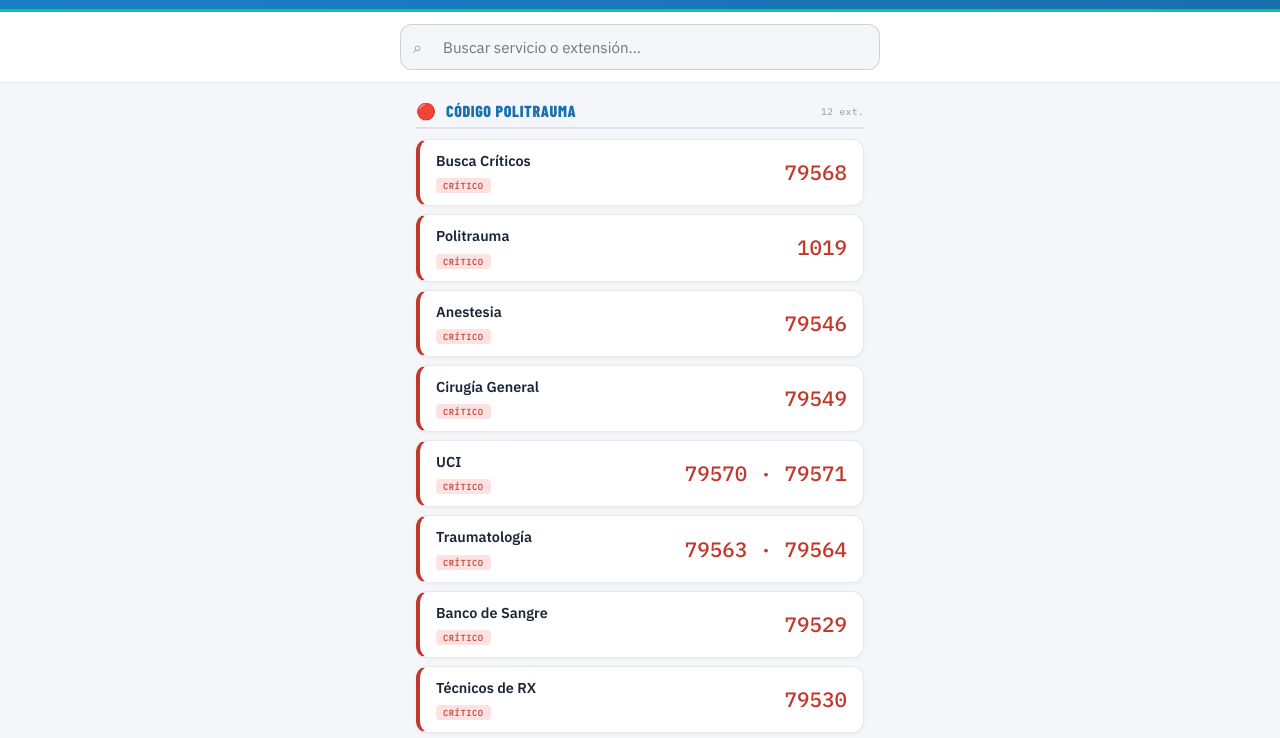
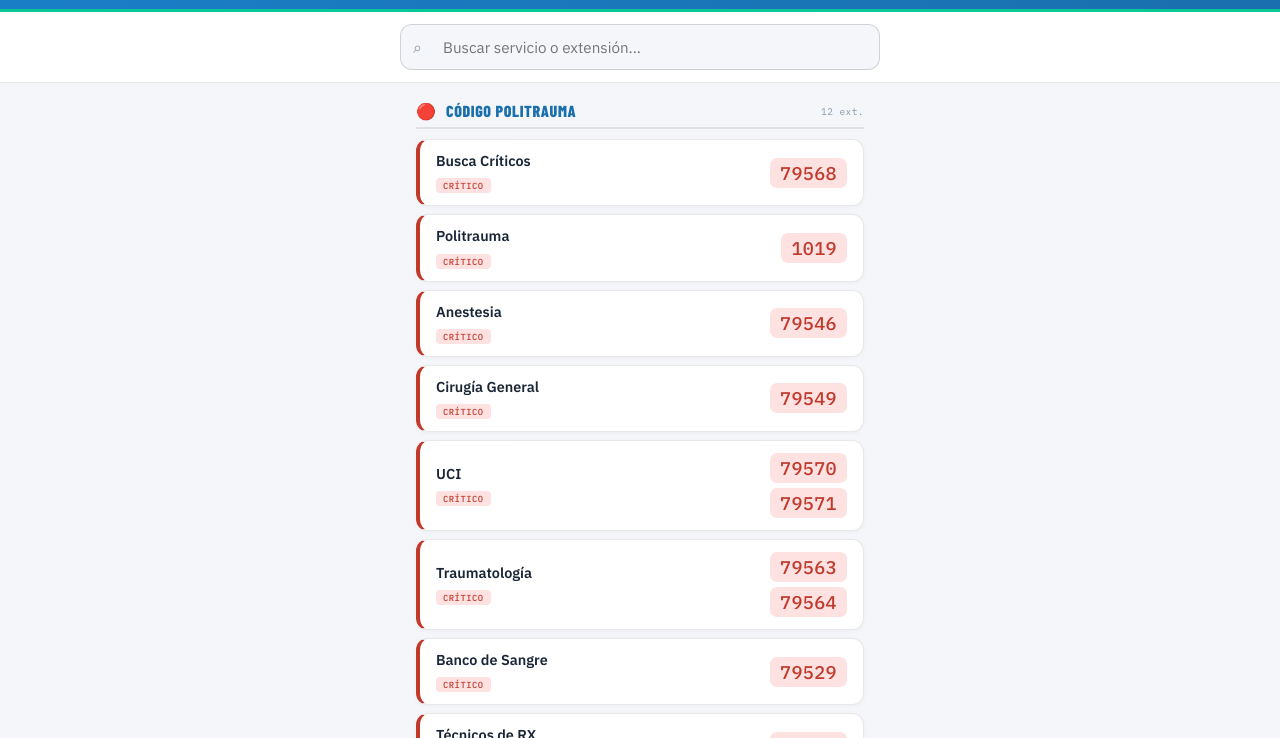
Before and after one commit to hipolitogarciam/URGlabV2, a plain HTML site: page hospital/recursos/agenda/index.html in a window 1280 px wide. Shown: the part 59-797 px from the top of the page. Drawn offline with Linux system fonts and the light colour scheme.

Commit message:
update: ajustes en agenda de recursos

```diff
--- a/hospital/recursos/agenda/index.html
+++ b/hospital/recursos/agenda/index.html
@@ -266,16 +266,34 @@
         .tag-guard { background: var(--teal-light); color: var(--teal-dark); }
         .tag-log   { background: var(--blue-light); color: var(--blue-dark); }
 
-        .contact-number {
+        .number-chips {
+            display: flex;
+            flex-direction: column;
+            align-items: flex-end;
+            gap: 5px;
+        }
+
+        .number-chip {
             font-family: var(--mono);
-            font-size: 1.3rem;
+            font-size: 1.15rem;
             font-weight: 500;
             color: var(--blue-dark);
+            background: var(--blue-light);
+            padding: 3px 10px;
+            border-radius: 7px;
             white-space: nowrap;
-            text-align: right;
+            letter-spacing: 0.02em;
         }
 
-        .t-crit .contact-number { color: var(--red); }
+        .t-crit .number-chip  { color: var(--red);       background: var(--red-light);  }
+        .t-guard .number-chip { color: var(--teal-dark);  background: var(--teal-light); }
+
+        mark {
+            background: rgba(9, 199, 151, 0.28);
+            color: inherit;
+            border-radius: 2px;
+            padding: 0 1px;
+        }
 
         /* ─── NO RESULTS ─────────────────────────────────────────────── */
         .no-results {
@@ -375,7 +393,7 @@
                 { s: "Maxilofacial",                     n: "79553",         t: "guard" },
                 { s: "Medicina Interna – Residente",     n: "79698 · 79619", t: "guard" },
                 { s: "Medicina Interna – Adjunto",       n: "79622",         t: "guard" },
-                { s: "Nefrología",                       n: "79556 · 79557", t: "guard" },
+                { s: "Nefrología",                       n: "79556",         t: "guard" },
                 { s: "Neurología",                       n: "79557",         t: "guard" },
                 { s: "Neurología no ICTUS",              n: "79765",         t: "guard" },
                 { s: "Oftalmología",                     n: "79558",         t: "guard" },
@@ -499,6 +517,25 @@
     // Normaliza: quita tildes/diacríticos y pasa a minúsculas
     const norm = s => String(s).normalize('NFD').replace(/[̀-ͯ]/g, '').toLowerCase();
 
+    // Resalta tokens en texto (escapa HTML primero, luego aplica <mark>)
+    function hl(text, tokens) {
+        let out = escHTML(String(text));
+        if (!tokens.length) return out;
+        tokens.forEach(t => {
+            const re = new RegExp(t.replace(/[.*+?^${}()|[\]\\]/g, '\\$&'), 'gi');
+            out = out.replace(re, '<mark>$&</mark>');
+        });
+        return out;
+    }
+
+    // Convierte el campo n (string con "·") en chips HTML
+    function chipsHTML(n, tokens) {
+        const parts = String(n).split('·').map(x => x.trim()).filter(Boolean);
+        return '<div class="number-chips">' +
+            parts.map(p => `<span class="number-chip">${hl(p, tokens)}</span>`).join('') +
+            '</div>';
+    }
+
     function render(query = "") {
         directoryDiv.innerHTML = "";
         const tokens = norm(query).split(/\s+/).filter(Boolean);
@@ -508,8 +545,6 @@
         directoryData.forEach(cat => {
             const catNorm = norm(cat.category);
             const filtered = cat.contacts.filter(c => {
-                // Cada palabra de la búsqueda puede estar en nombre, número o categoría,
-                // en cualquier orden y sin importar tildes.
                 const hay = norm(c.s) + ' ' + norm(c.n) + ' ' + catNorm;
                 return tokens.every(t => hay.includes(t));
             });
@@ -532,10 +567,10 @@
                 const tagLabel = c.t === 'crit' ? 'Crítico' : c.t === 'guard' ? 'Guardia' : 'Logística';
                 card.innerHTML = `
                     <div class="contact-info">
-                        <div class="contact-name">${c.s}</div>
+                        <div class="contact-name">${hl(c.s, tokens)}</div>
                         <span class="contact-tag tag-${c.t}">${tagLabel}</span>
                     </div>
-                    <div class="contact-number">${c.n}</div>`;
+                    ${chipsHTML(c.n, tokens)}`;
                 section.appendChild(card);
             });
 
```
Also changed, not shown: 1 other file.
